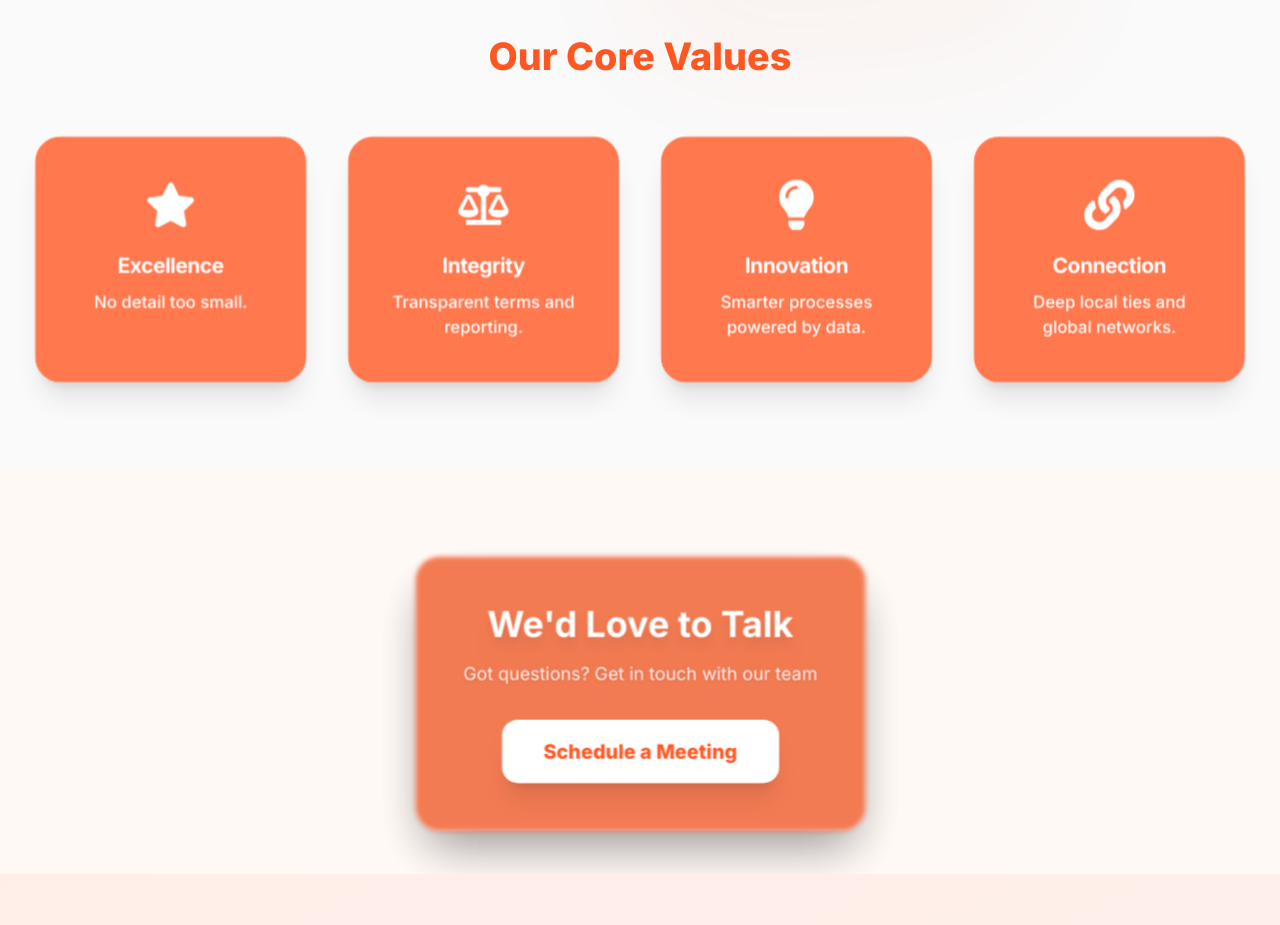
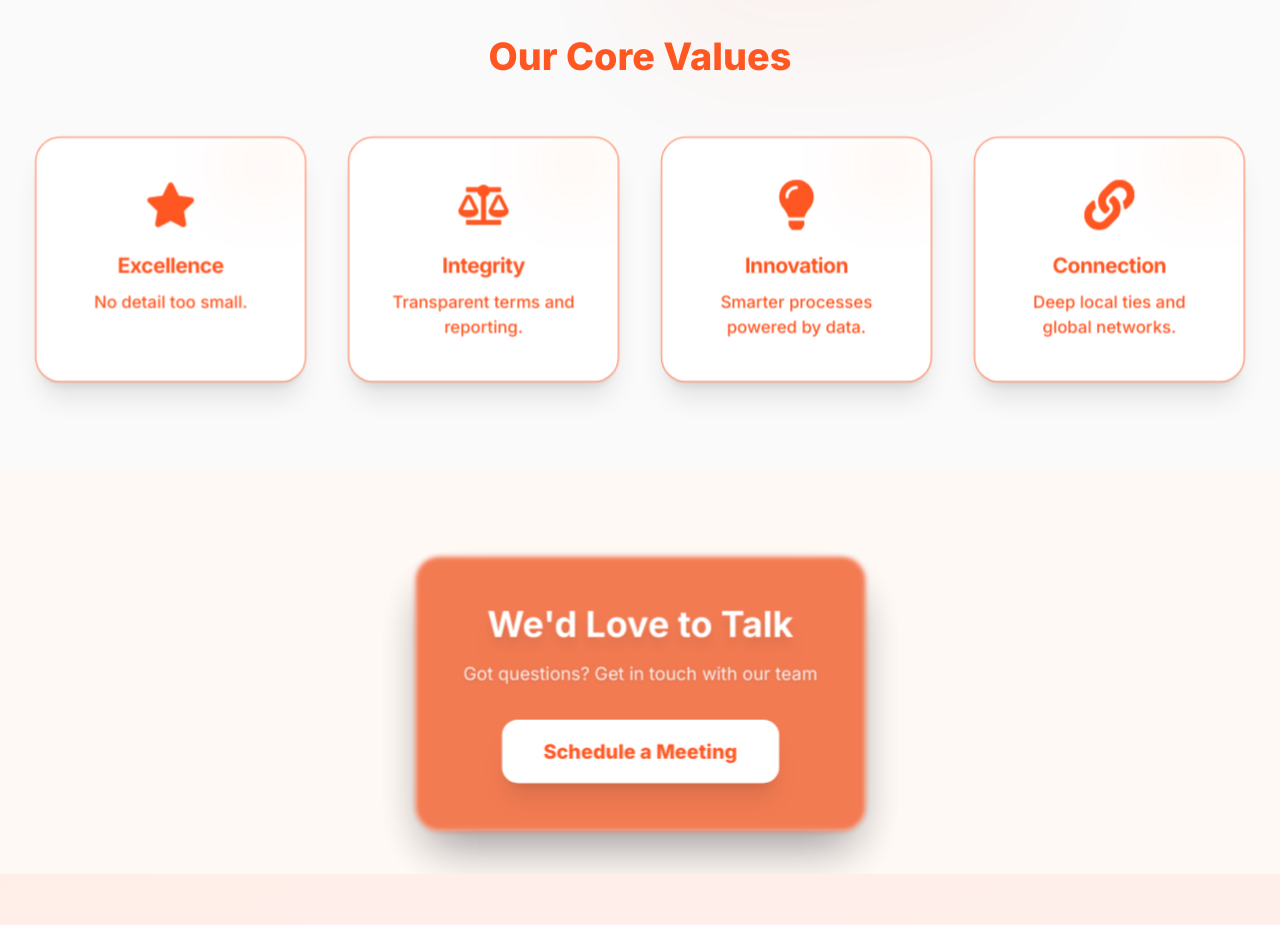
Before and after one commit to ItaySarusi/Indexland-i, a Next.js app: page /about-us in a window 1280 px wide. Shown: the part 3440-4365 px from the top of the page. Built offline with nearby package versions, Linux system fonts and the light colour scheme.

Commit message:
Refactor CoreValuesSection styles to enhance visual consistency. Update icon colors to a unified shade and modify card backgrounds for improved contrast. Introduce a neon floating dot effect for added visual interest.

```diff
--- a/src/components/sections/CoreValuesSection.tsx
+++ b/src/components/sections/CoreValuesSection.tsx
@@ -4,40 +4,40 @@ import { FaStar, FaBalanceScale, FaLightbulb, FaLink } from 'react-icons/fa';
 
 const values = [
   {
-    icon: <FaStar className="text-5xl mb-5 text-white" />,
+    icon: <FaStar className="text-5xl mb-5 text-[#FF5722]" />,
     title: { en: 'Excellence', he: 'מצוינות' },
     description: {
       en: 'No detail too small.',
       he: 'שום פרט אינו קטן מדי.'
     },
-    cardColor: 'bg-[#FF784E] border-[#FF784E]'
+    cardColor: 'bg-white border-[#FF784E]'
   },
   {
-    icon: <FaBalanceScale className="text-5xl mb-5 text-white" />,
+    icon: <FaBalanceScale className="text-5xl mb-5 text-[#FF5722]" />,
     title: { en: 'Integrity', he: 'יושרה' },
     description: {
       en: 'Transparent terms and reporting.',
       he: 'תנאים ודיווח שקופים.'
     },
-    cardColor: 'bg-[#FF784E] border-[#FF784E]'
+    cardColor: 'bg-white border-[#FF784E]'
   },
   {
-    icon: <FaLightbulb className="text-5xl mb-5 text-white" />,
+    icon: <FaLightbulb className="text-5xl mb-5 text-[#FF5722]" />,
     title: { en: 'Innovation', he: 'חדשנות' },
     description: {
       en: 'Smarter processes powered by data.',
       he: 'תהליכים חכמים מונעי דאטה.'
     },
-    cardColor: 'bg-[#FF784E] border-[#FF784E]'
+    cardColor: 'bg-white border-[#FF784E]'
   },
   {
-    icon: <FaLink className="text-5xl mb-5 text-white" />,
+    icon: <FaLink className="text-5xl mb-5 text-[#FF5722]" />,
     title: { en: 'Connection', he: 'קשר' },
     description: {
       en: 'Deep local ties and global networks.',
       he: 'קשרים מקומיים עמוקים ורשתות גלובליות.'
     },
-    cardColor: 'bg-[#FF784E] border-[#FF784E]'
+    cardColor: 'bg-white border-[#FF784E]'
   }
 ];
 
@@ -57,17 +57,16 @@ export default function CoreValuesSection() {
           {values.map((value, idx) => (
             <div
               key={idx}
-              className={`rounded-3xl border shadow-xl p-10 flex flex-col items-center text-center backdrop-blur-md ${value.cardColor}
-                transition-transform duration-300 ease-out
-                hover:-translate-y-2 hover:scale-105
-                animate-pop-in`}
+              className={`rounded-3xl border shadow-xl p-10 flex flex-col items-center text-center backdrop-blur-md relative overflow-hidden ${value.cardColor} transition-transform duration-300 ease-out hover:-translate-y-2 hover:scale-105 animate-pop-in`}
               style={{ animationDelay: `${0.1 + idx * 0.12}s` }}
             >
+              {/* Neon floating dot */}
+              <span className="absolute top-4 right-6 w-8 h-8 bg-[#FF5722] opacity-40 rounded-full blur-2xl animate-float-slow pointer-events-none" />
               {value.icon}
-              <h3 className="text-xl font-bold mb-2 tracking-tight text-white">
+              <h3 className="text-xl font-bold mb-2 tracking-tight text-[#FF5722]">
                 {t(value.title)}
               </h3>
-              <p className="text-white text-base font-medium">
+              <p className="text-[#FF5722] text-base font-medium">
                 {t(value.description)}
               </p>
             </div>
```
